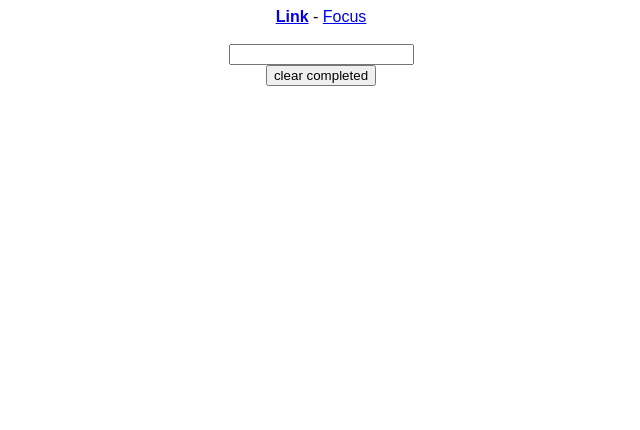
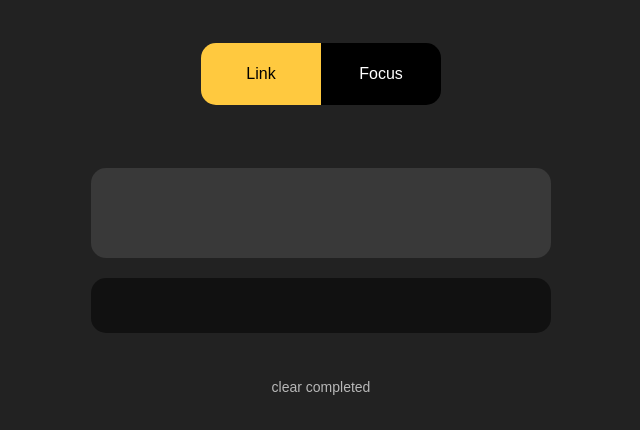
Before and after one commit to hrou0003/todo-tutorial, a React (Create React App) app: page / in a window 1280 px wide. Shown: the top 430 px of the page, without its empty margins (319-959 px from the left). Built offline with nearby package versions, Linux system fonts and the light colour scheme.

Commit message:
added some basic styling

```diff
--- a/package.json
+++ b/package.json
@@ -12,12 +12,14 @@
     "@types/lodash": "^4.14.182",
     "@types/react-dom": "18.0.5",
     "@types/react-router-dom": "5.3.3",
+    "@types/styled-components": "^5.1.25",
     "lodash": "^4.17.21",
     "nanoid": "3.3.4",
     "react": "18.0.0",
     "react-dom": "18.1.0",
     "react-router-dom": "6.3.0",
-    "react-scripts": "4.0.3"
+    "react-scripts": "4.0.3",
+    "styled-components": "^5.3.5"
   },
   "devDependencies": {
     "@types/react": "17.0.20",
--- a/src/App.tsx
+++ b/src/App.tsx
@@ -1,35 +1,75 @@
+import React from "react";
 import { BrowserRouter, NavLink, Route, Routes } from "react-router-dom";
+import styled from "styled-components";
 import TaskContext from "./contexts/task-store";
 import useLocalStorage from "./hooks/use-local-storage";
-import useTaskStore from "./hooks/use-task-store";
 import FocusScreen from "./screens/FocusScreen";
 import ListScreen from "./screens/ListScreens";
+import { colors, GlobalStyle } from "./styles";
 import "./styles.css";
 import { Task } from "./Types";
 
+
+const Layout = styled.div`
+  align-items: center;
+  display: flex;
+  flex-direction: column;
+  padding: 35px;
+`
+
+const Nav = styled.nav`
+  display: flex;
+  margin-bottom: 45px;
+`;
+
+const TabButton = styled(NavLink)`
+  width: 120px;
+  height: 62px;
+  display: flex;
+  justify-content: center;
+  align-items: center;
+  background: #000;
+  text-decoration: none;
+  color: #fff;
+
+  &:first-child {
+    border-top-left-radius: 15px;
+    border-bottom-left-radius: 15px;
+  }
+
+  &:last-child {
+    border-top-right-radius: 15px;
+    border-bottom-right-radius: 15px;
+  }
+
+  &.active {
+    background: ${colors.primary};
+    color: #000;
+  }
+`;
+
 export default function App() {
-
-  const [tasks, setTasks] = useLocalStorage<Task[]>('tasks', []);
+  const [tasks, setTasks] = useLocalStorage<Task[]>("tasks", []);
 
   return (
-    <div className="App">
+      <React.Fragment>
+        <Layout>
         <BrowserRouter>
           <TaskContext.Provider value={[tasks, setTasks]}>
-          <nav>
-            <NavLink
+            <Nav>
+              <TabButton
                 to="/"
-              style={({ isActive }) => (isActive ? { fontWeight: "bold" } : {})}
+                className={({ isActive }) => (isActive ? "active" : undefined)}
               >
                 Link
-            </NavLink>
-            {" - "}
-            <NavLink
+              </TabButton>
+              <TabButton
                 to="/focus"
-              style={({ isActive }) => (isActive ? { fontWeight: "bold" } : {})}
+                className={({ isActive }) => (isActive ? "active" : undefined)}
               >
                 Focus
-            </NavLink>
-          </nav>
+              </TabButton>
+            </Nav>
             <br />
             <Routes>
               <Route path="/" element={<ListScreen />} />
@@ -37,6 +77,7 @@ export default function App() {
             </Routes>
           </TaskContext.Provider>
         </BrowserRouter>
-    </div>
+        </Layout>
+        </React.Fragment>
   );
 }
--- /dev/null
+++ b/src/components/Spacer.tsx
@@ -0,0 +1,11 @@
+import React from "react";
+
+type Props = {
+  height: number;
+};
+
+const Spacer: React.FC<Props> = ({ height, }) => {
+  return <div style={{ height, }} />;
+};
+
+export default Spacer;
--- /dev/null
+++ b/src/components/TextButton.ts
@@ -0,0 +1,11 @@
+import styled from "styled-components";
+
+
+const TextButton = styled.button`
+    background: none;
+    color: #b8b8b8;
+    font-size: 14px;
+    border: none;
+`;
+
+export default TextButton;
--- a/src/screens/ListScreens.tsx
+++ b/src/screens/ListScreens.tsx
@@ -1,6 +1,31 @@
 import { ChangeEvent, KeyboardEvent, useState } from "react";
+import styled from "styled-components";
+import Spacer from "../components/Spacer";
+import TextButton from "../components/TextButton";
 import useTaskStore from "../hooks/use-task-store";
 import { Task, TasksProps } from "../Types";
+
+const Container = styled.div`
+  display: flex;
+  width: 460px;
+  max-width: 100%;
+  flex-direction: column;
+  align-items: stretch;
+`;
+
+const List = styled.div`
+  background: rgba(255, 255, 255, 0.1);
+  border-radius: 15px;
+  padding: 45px 24px;
+`;
+
+const Input = styled.input`
+  background: rgba(0,0,0,0.5);
+  color: white;
+  border-radius: 15px;
+  border: none;
+  padding: 20px 24px;
+`
 
 type Props = {};
 
@@ -35,8 +60,8 @@ const ListScreen: React.FC<Props> = () => {
   console.log(tasks);
 
   return (
-    <div>
-      <div>
+    <Container>
+      <List>
         {tasks.map((task) => (
           <div key={task.id}>
             <input
@@ -48,17 +73,16 @@ const ListScreen: React.FC<Props> = () => {
             <button onClick={handleTaskDeleteClick(task)}>delete</button>
           </div>
         ))}
-      </div>
-      <input
+      </List>
+      <Spacer height={20} />
+      <Input
         value={newTaskLabel}
         onChange={handleNewTaskLabelChange}
         onKeyPress={handleNewTaskKeyPress}
       />
-
-      <div>
-        <button onClick={handleClearClick}>clear completed</button>
-      </div>
-    </div>
+      <Spacer height={45} />
+      <TextButton onClick={handleClearClick} style={{ alignSelf: 'center' }}>clear completed</TextButton>
+    </Container>
   );
 };
 
--- a/src/styles.css
+++ b/src/styles.css
@@ -1,4 +1,6 @@
-.App {
+html {
   font-family: sans-serif;
   text-align: center;
+  margin: 0;
+  background: #222;
 }
--- /dev/null
+++ b/src/styles.ts
@@ -0,0 +1,15 @@
+import { createGlobalStyle } from "styled-components"
+
+export const colors = {
+    primary: "#FFC93F"
+}
+
+export const GlobalStyle = createGlobalStyle`
+    body {
+        background: #222;
+    }
+
+    &:hover {
+        text-decoration: underline;
+    }
+`
```
Also changed, not shown: 1 other file (tests, documents, lock files or other folders). Lines whose indentation alone changed are shown as unchanged.
